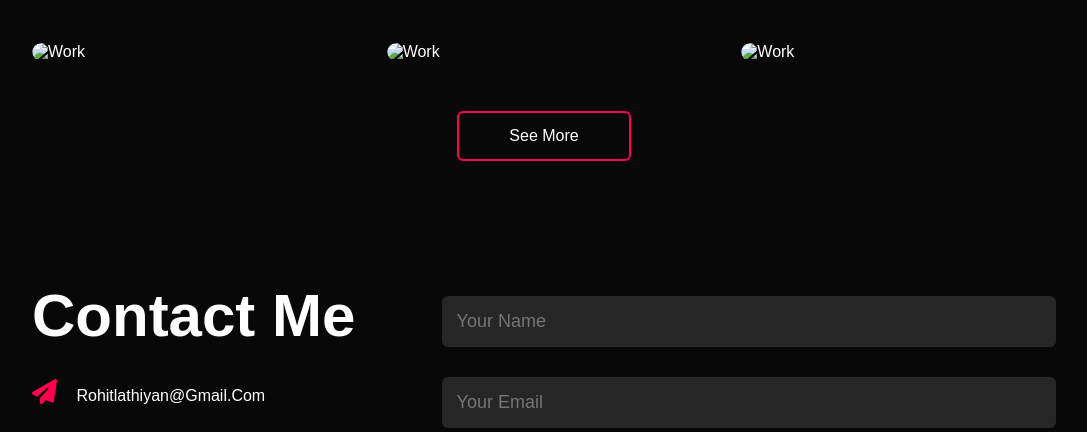
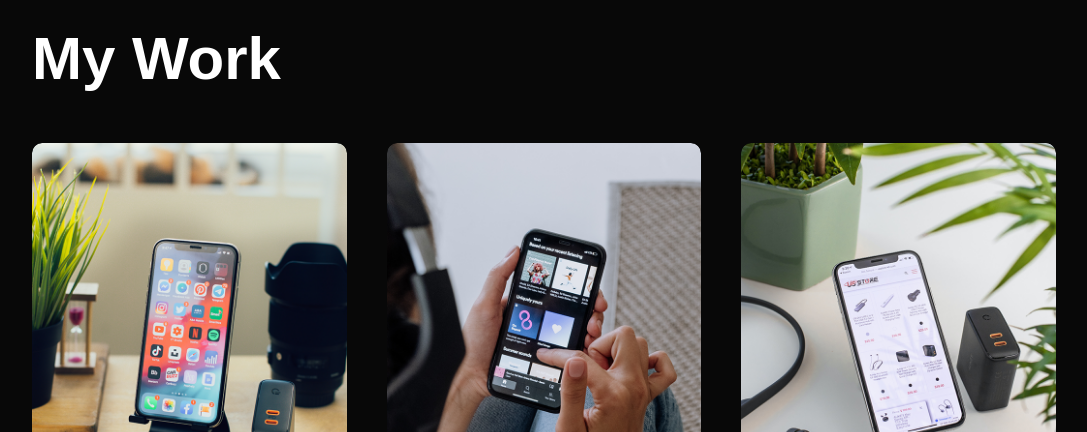
Before and after one commit to Rohit8285/Latest-Project, a plain HTML site: page index.html in a window 1280 px wide. Shown: the part 2029-2461 px from the top of the page, without its empty margins (96-1183 px from the left). Drawn offline with nearby package versions, Linux system fonts and the light colour scheme; files whose address does not match are found by name.

Commit message:
Update index.html

```diff
--- a/index.html
+++ b/index.html
@@ -11,7 +11,7 @@
     <link rel="stylesheet" href="style.css">
 
     <!-- favicon -->
-    <link rel="shortcut icon" href="/img/android-chrome-192x192.png" type="image/png">
+    <link rel="shortcut icon" href="/android-chrome-192x192.png" type="image/png">
 
     <!-- font awesome link -->
     <script src="https://kit.fontawesome.com/603b1b2fbe.js" crossorigin="anonymous"></script>
@@ -59,7 +59,7 @@
         <div class="container">
             <div class="row">
                 <div class="about-col-1">
-                    <img src="/img/about1(1).jpg" alt="rohit">
+                    <img src="/about1(1).jpg" alt="rohit">
                 </div>
                 <div class="about-col-2">
                     <h1 class="sub-title">about me</h1>
@@ -134,7 +134,7 @@
             <h1 class="sub-title">my work</h1>
             <div class="work-list">
                 <div class="work">
-                    <img src="/img/work-1.png" alt="work">
+                    <img src="/work-1.png" alt="work">
                     <div class="layer">
                         <h3>social media app</h3>
                         <p>Lorem ipsum dolor sit amet consectetur adipisicing elit. At, placeat.</p>
@@ -142,7 +142,7 @@
                     </div>
                 </div>
                 <div class="work">
-                    <img src="/img/work-2.png" alt="work">
+                    <img src="/work-2.png" alt="work">
                     <div class="layer">
                         <h3>weather app</h3>
                         <p>Lorem ipsum dolor sit amet consectetur adipisicing elit. At, placeat.</p>
@@ -150,7 +150,7 @@
                     </div>
                 </div>
                 <div class="work">
-                    <img src="/img/work-3.png" alt="work">
+                    <img src="/work-3.png" alt="work">
                     <div class="layer">
                         <h3>online shopping website</h3>
                         <p>Lorem ipsum dolor sit amet consectetur adipisicing elit. At, placeat.</p>
```
